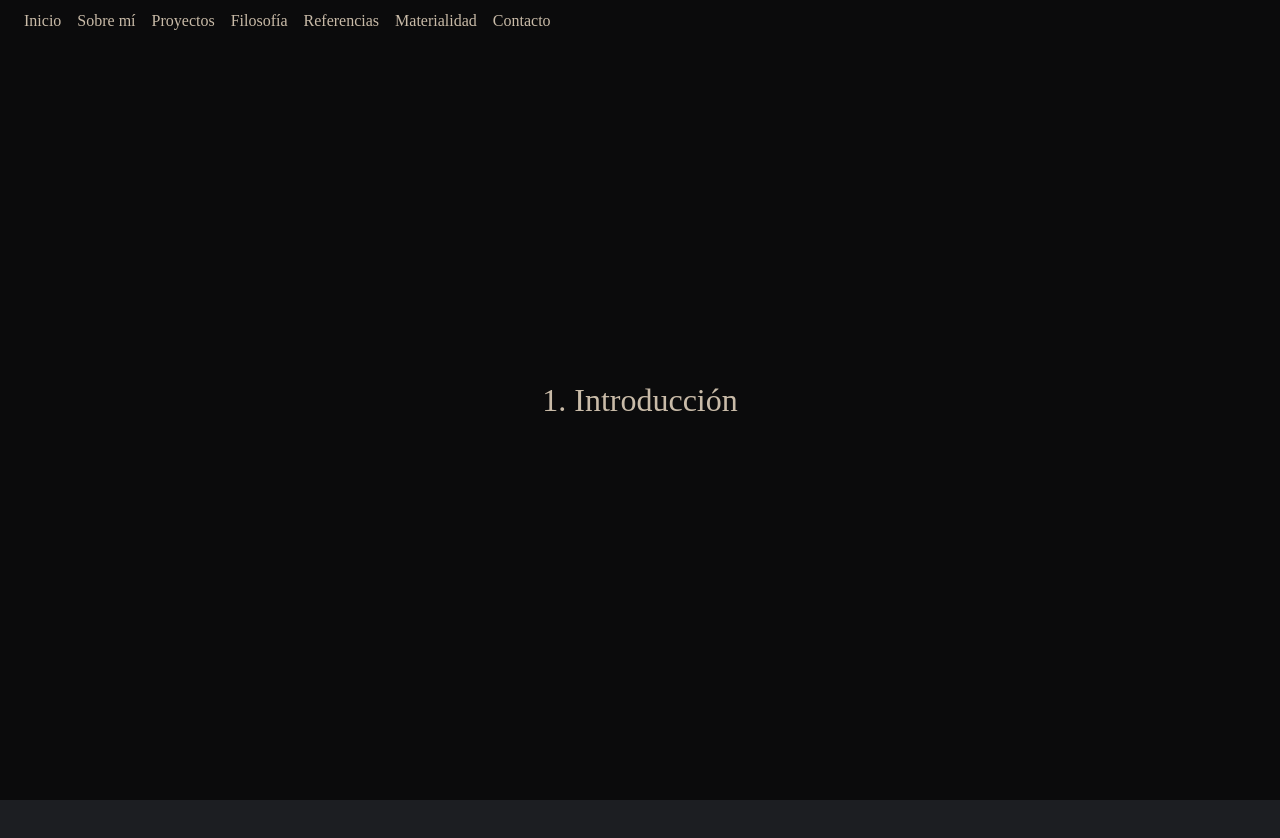
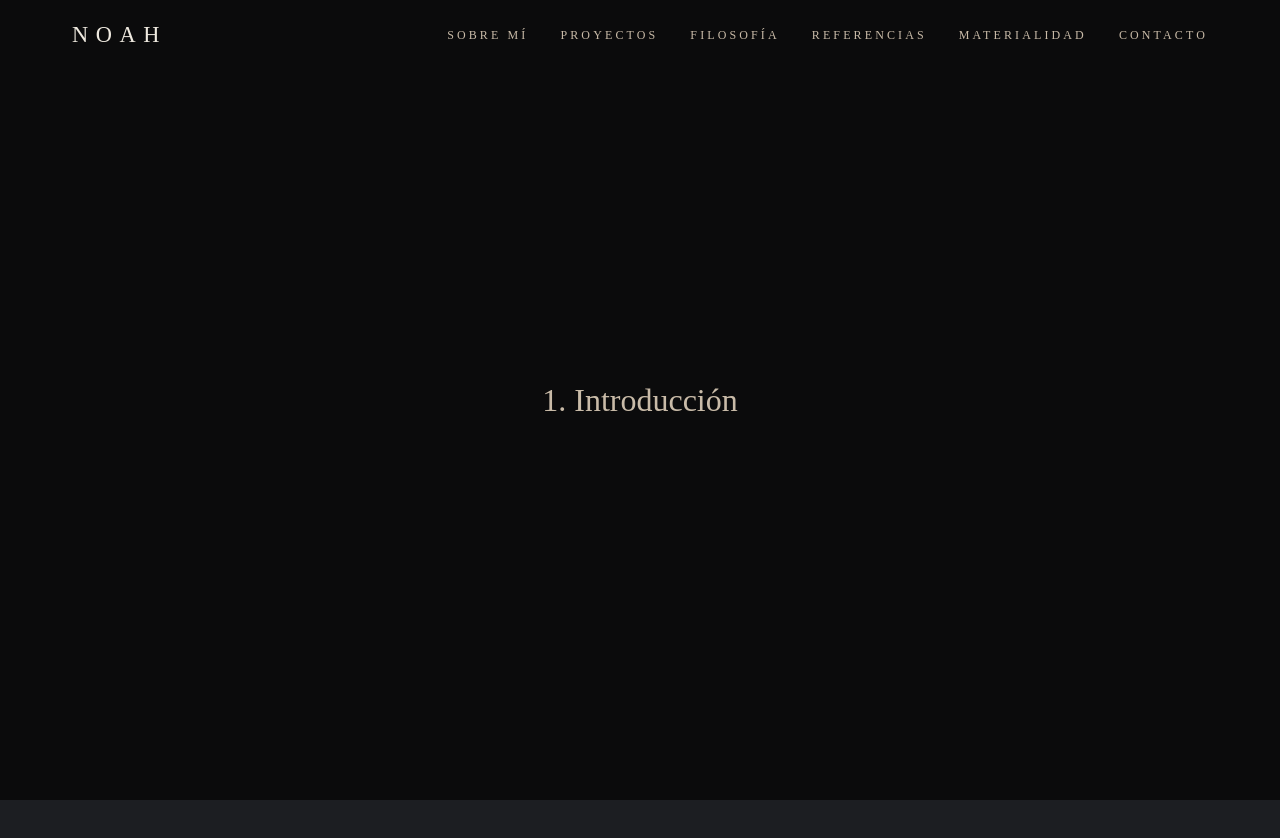
Before and after one commit to juancruzsb/Portafolio-Noah, an Astro site: page / in a window 1280 px wide. Shown: the top 838 px of the page. Built offline with nearby package versions, Linux system fonts and the light colour scheme; Astro itself is replaced by a stand-in of ours.

Commit message:
Refine header and content layout
Adds a dedicated NOAH logo, restyles header navigation, centralizes the content width, and adjusts section scroll offsets.

```diff
--- a/src/components/Header.astro
+++ b/src/components/Header.astro
@@ -1,6 +1,5 @@
 ---
 const links = [
-	{ href: '#inicio', label: 'Inicio' },
 	{ href: '#sobre-mi', label: 'Sobre mí' },
 	{ href: '#proyectos', label: 'Proyectos' },
 	{ href: '#filosofia', label: 'Filosofía' },
@@ -11,9 +10,12 @@ const links = [
 ---
 
 <header>
-	<nav>
-		{links.map((link) => <a href={link.href}>{link.label}</a>)}
-	</nav>
+	<div class="inner">
+		<a class="logo" href="#inicio" aria-label="NOAH - Inicio">NOAH</a>
+		<nav aria-label="Secciones">
+			{links.map((link) => <a href={link.href}>{link.label}</a>)}
+		</nav>
+	</div>
 </header>
 
 <style>
@@ -24,19 +26,49 @@ const links = [
 		right: 0;
 		z-index: 10;
 		background: var(--bg-dark);
+		padding-block: 1.5rem;
 	}
+
+	.inner {
+		width: var(--content-width);
+		margin-inline: auto;
+		display: flex;
+		align-items: center;
+		justify-content: space-between; /* logo a la izquierda, nav a la derecha */
+		flex-wrap: wrap;
+		gap: 0.75rem 2rem;
+	}
+
+	/* Tamaños del Figma (frame 1920px) como mínimo; crecen en pantallas > 1920px */
+	.logo {
+		font-family: var(--font-logo);
+		font-size: max(22.4px, 1.1667vw); /* 22.4 / 1920 */
+		letter-spacing: 0.339em; /* 7.6px / 22.4px */
+		color: #efeae0;
+		text-decoration: none;
+		line-height: 1;
+	}
+
 	nav {
 		display: flex;
 		flex-wrap: wrap;
-		gap: 1rem;
-		padding: 0.75rem 1.5rem;
+		justify-content: flex-end;
+		/* Figma: "Sobre mí" en left 393.52 y "Contacto" en 1047.92 (dentro de
+		   los 1136px) => 32px entre links. Crece en pantallas > 1920px. */
+		gap: 0.5rem max(32px, 1.6667vw);
 	}
-	a {
-		color: var(--heading);
+
+	nav a {
 		font-family: var(--font-body);
+		font-size: max(12px, 0.625vw); /* 12 / 1920 */
+		font-weight: 500;
+		letter-spacing: 0.26em; /* 3.12px / 12px */
+		text-transform: uppercase;
+		color: #c9bba8;
 		text-decoration: none;
 	}
-	a:hover {
+
+	nav a:hover {
 		text-decoration: underline;
 	}
 </style>
--- a/src/pages/index.astro
+++ b/src/pages/index.astro
@@ -38,7 +38,7 @@ const sections = [
 		display: flex;
 		align-items: center;
 		justify-content: center;
-		scroll-margin-top: 3rem;
+		scroll-margin-top: 5rem;
 	}
 	h2 {
 		margin: 0;
--- a/src/styles/global.css
+++ b/src/styles/global.css
@@ -13,6 +13,11 @@
 	/* Textos sobre fondo claro (sección 4) */
 	--text-on-light: #121212;
 	--heading-on-light: #4b3322; /* títulos y subtítulos */
+
+	/* Layout: el diseño (Figma 1920px) ocupa 1136px centrados.
+	   - Hasta 1920px: 1136px fijos (o el ancho disponible menos 2rem).
+	   - Más de 1920px: crece proporcional (1136 / 1920 = 59.17vw). */
+	--content-width: max(min(1136px, 100% - 2rem), 59.17vw);
 
 	/* Tipografías (definidas en astro.config.mjs) */
 	--font-logo: var(--font-tenor); /* logos y titulares */
```
